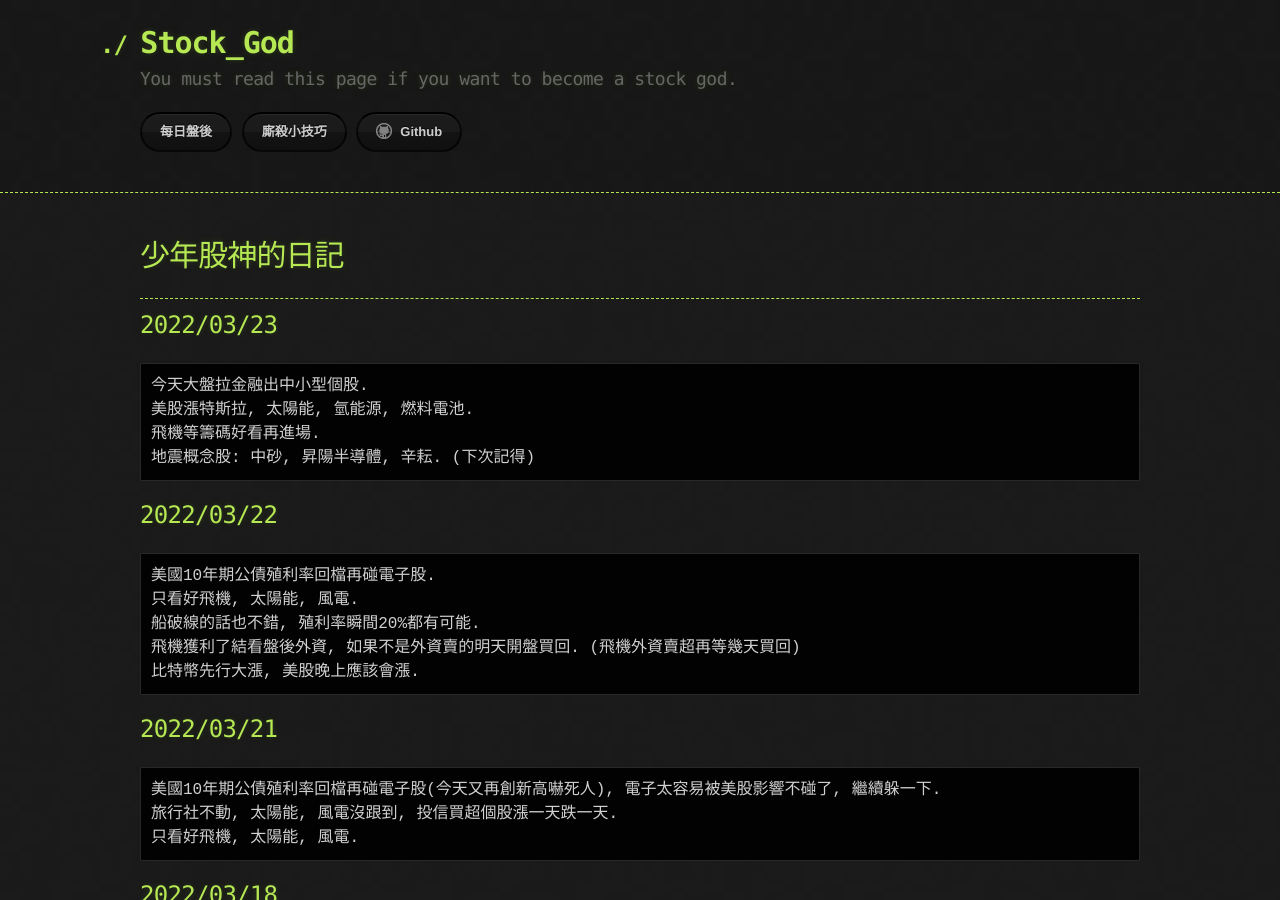
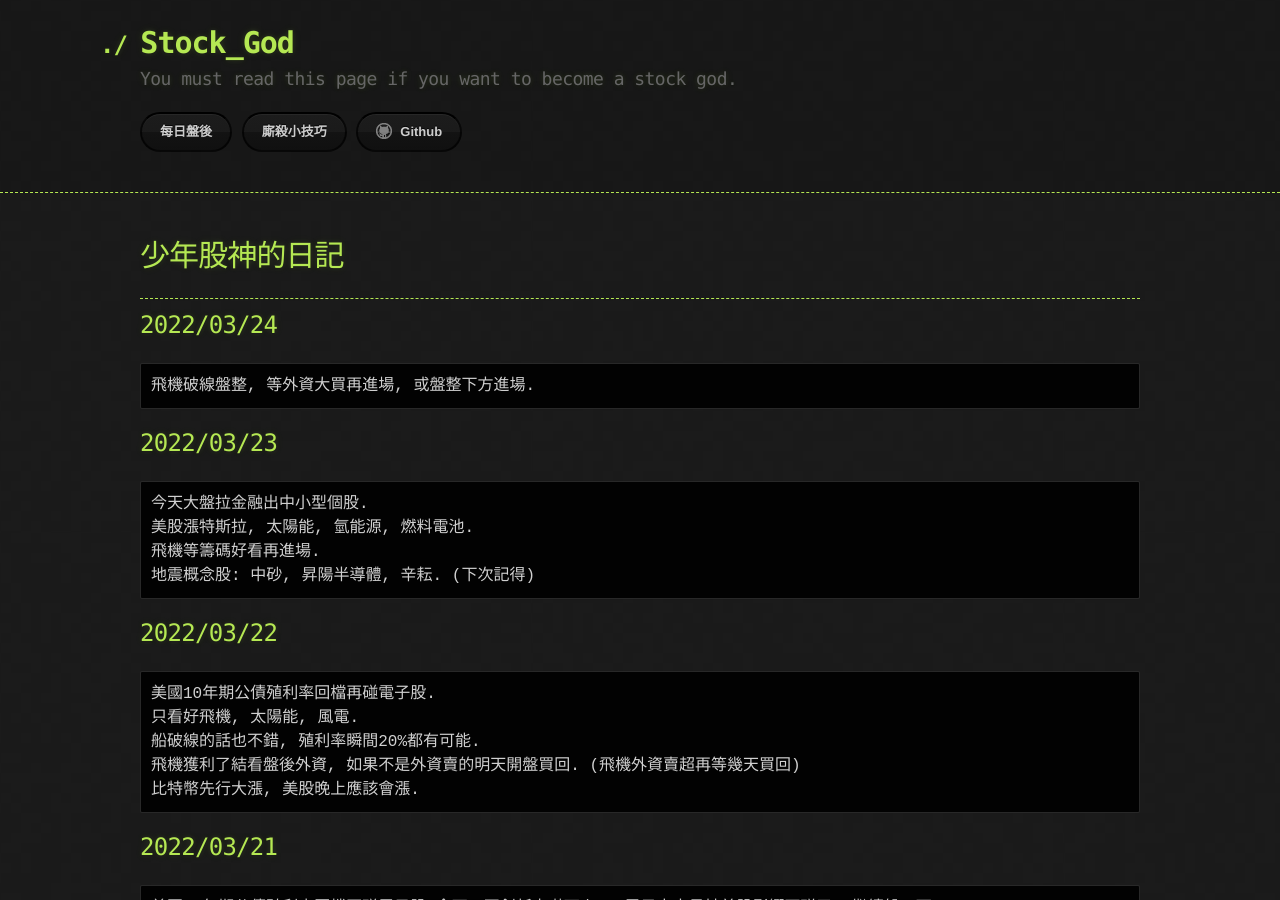
Before and after one commit to lepg5487/Stock_God, a Jekyll site: the page built from index.md, in a window 1280 px wide and 900 px high. Built offline with Jekyll 4.4.1, drawn with Linux system fonts in a browser that asks for light colours; our own code applies the rules of GitHub Pages for plain Markdown files.

Commit message:
Update index.md

````diff
--- a/index.md
+++ b/index.md
@@ -5,6 +5,11 @@ layout: testlayouts
 # 少年股神的日記
 
 ---
+
+## 2022/03/24
+```
+飛機破線盤整, 等外資大買再進場, 或盤整下方進場.
+```
 
 ## 2022/03/23
 ```
````
